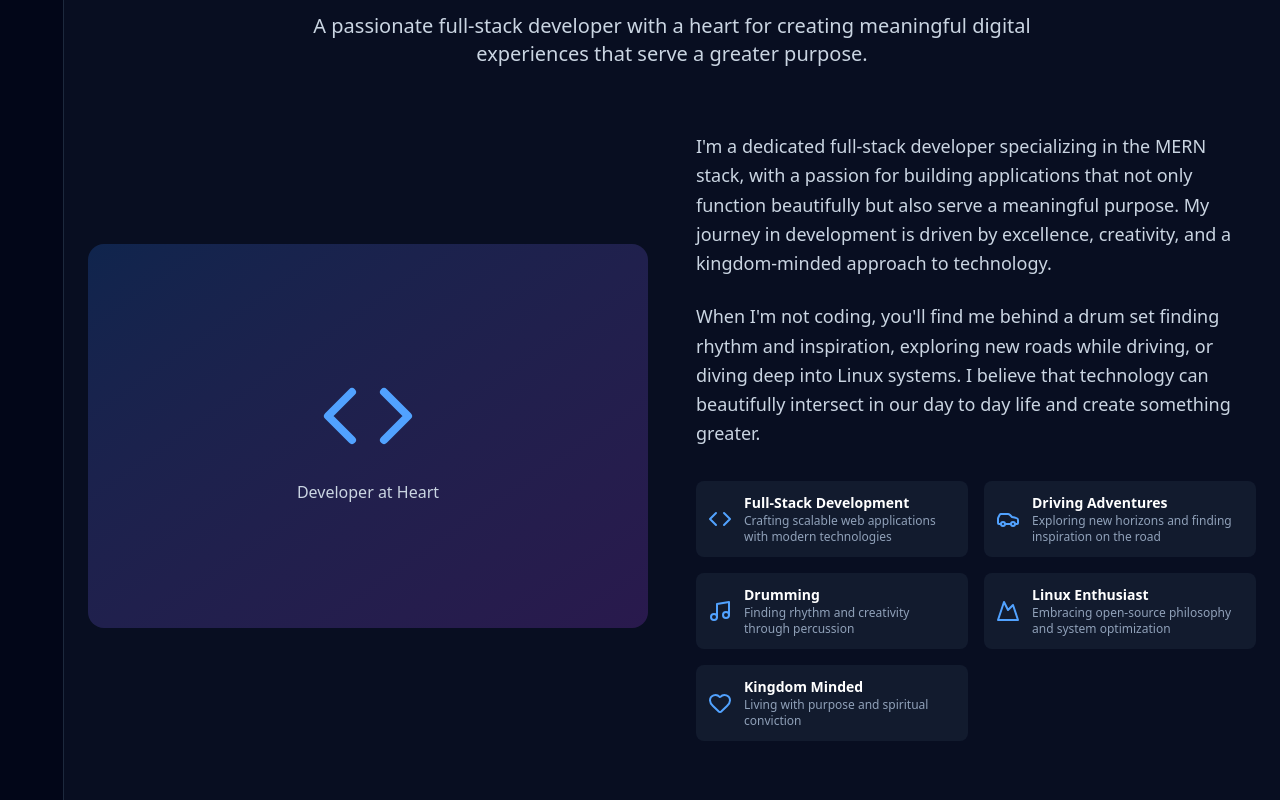
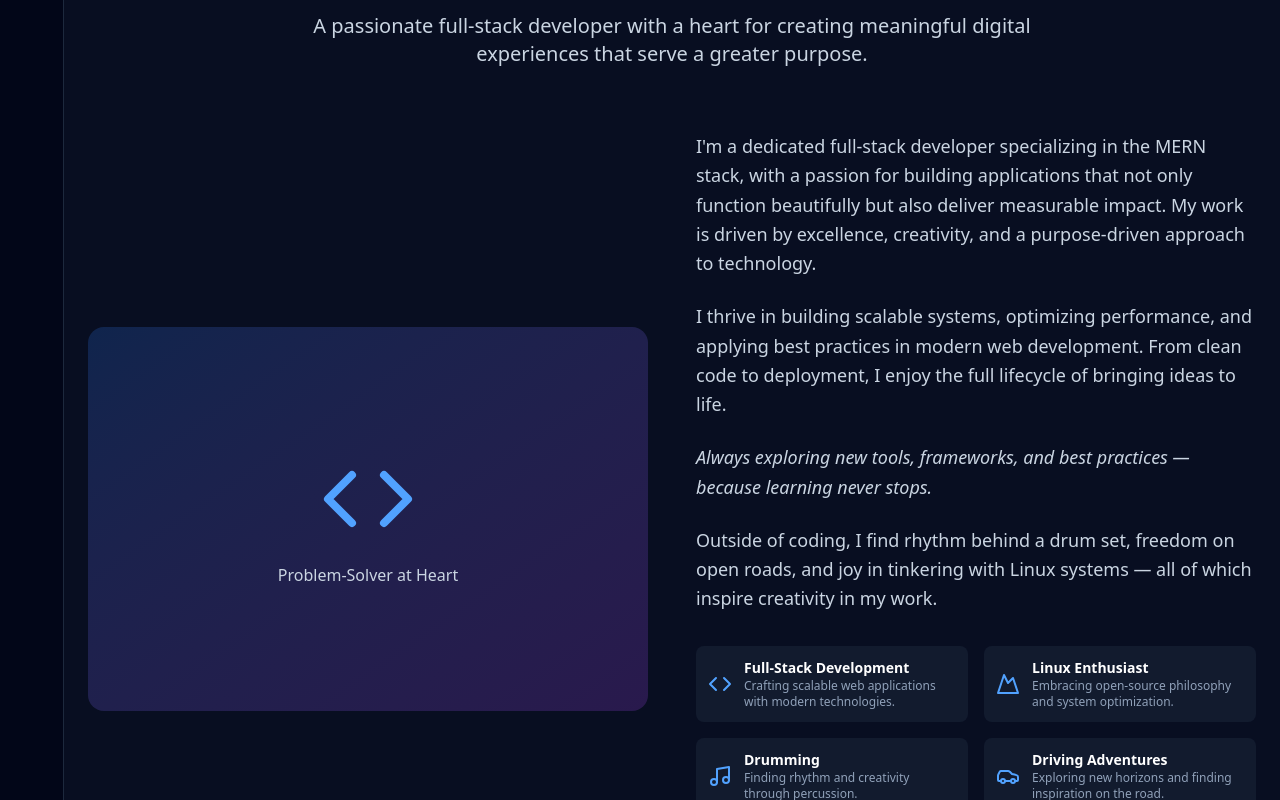
Before and after one commit to shedrack-okunda/my-portfolio, a React (Vite) app: page / in a window 1280 px wide. Shown: the part 940-1740 px from the top of the page. Built offline with nearby package versions, Linux system fonts and the light colour scheme.

Commit message:
refactor: reorder PASSIONS for better narrative flow feat: add framer-motion animations to passion cards

```diff
--- a/src/components/sections/About.tsx
+++ b/src/components/sections/About.tsx
@@ -1,109 +1,156 @@
-import { Car, Code, Heart, Mountain, Music } from "lucide-react";
+import { Code } from "lucide-react";
 import type React from "react";
+import { PASSIONS } from "../../config/passions";
+import { motion } from "framer-motion";
 
 const About: React.FC = () => {
-	const passions = [
-		{
-			icon: <Code className="w-6 h-6" />,
-			title: "Full-Stack Development",
-			description:
-				"Crafting scalable web applications with modern technologies",
-		},
-		{
-			icon: <Car className="w-6 h-6" />,
-			title: "Driving Adventures",
-			description:
-				"Exploring new horizons and finding inspiration on the road",
-		},
-		{
-			icon: <Music className="w-6 h-6" />,
-			title: "Drumming",
-			description: "Finding rhythm and creativity through percussion",
-		},
-		{
-			icon: <Mountain className="w-6 h-6" />,
-			title: "Linux Enthusiast",
-			description:
-				"Embracing open-source philosophy and system optimization",
-		},
-		{
-			icon: <Heart className="w-6 h-6" />,
-			title: "Kingdom Minded",
-			description: "Living with purpose and spiritual conviction",
-		},
-	];
-
 	return (
-		<>
 		<section id="about" className="py-20 bg-slate-900/50">
 			<div className="container mx-auto px-6">
+				{/* Heading */}
 				<div className="text-center mb-16">
-						<h2 className="text-4xl md:text-5xl font-bold mb-6 bg-gradient-to-r from-blue-400 to-purple-400 bg-clip-text text-transparent">
+					<motion.h2
+						initial={{ opacity: 0, y: -30 }}
+						whileInView={{ opacity: 1, y: 0 }}
+						viewport={{ once: true }}
+						transition={{ duration: 0.6 }}
+						className="text-4xl md:text-5xl font-bold mb-6 bg-gradient-to-r from-blue-400 to-purple-400 bg-clip-text text-transparent">
 						About Me
-						</h2>
-						<p className="text-xl text-slate-300 max-w-3xl mx-auto">
+					</motion.h2>
+
+					<motion.p
+						initial={{ opacity: 0, y: 20 }}
+						whileInView={{ opacity: 1, y: 0 }}
+						viewport={{ once: true }}
+						transition={{ delay: 0.2, duration: 0.6 }}
+						className="text-xl text-slate-300 max-w-3xl mx-auto">
 						A passionate full-stack developer with a heart for
 						creating meaningful digital experiences that serve a
 						greater purpose.
-						</p>
+					</motion.p>
 				</div>
 
 				<div className="grid md:grid-cols-2 gap-12 items-center">
-						<div>
-							<div className="w-full h-96 bg-gradient-to-br from-blue-500/20 to-purple-500/20 rounded-2xl flex items-center justify-center">
+					{/* Left Box */}
+					<motion.div
+						initial={{ opacity: 0, scale: 0.9 }}
+						whileInView={{ opacity: 1, scale: 1 }}
+						viewport={{ once: true }}
+						transition={{ duration: 0.6 }}
+						className="w-full h-96 bg-gradient-to-br from-blue-500/20 to-purple-500/20 rounded-2xl flex items-center justify-center">
 						<div className="text-center">
-									<Code className="w-24 h-24 mx-auto mb-4 text-blue-400" />
+							<Code
+								className="w-24 h-24 mx-auto mb-4 text-blue-400"
+								aria-hidden="true"
+							/>
 							<p className="text-slate-300">
-										Developer at Heart
+								Problem-Solver at Heart
 							</p>
 						</div>
-							</div>
-						</div>
+					</motion.div>
 
+					{/* Right Content */}
 					<div className="space-y-6">
-							<p className="text-lg text-slate-300 leading-relaxed">
-								I'm a dedicated full-stack developer
-								specializing in the MERN stack, with a passion
-								for building applications that not only function
-								beautifully but also serve a meaningful purpose.
-								My journey in development is driven by
-								excellence, creativity, and a kingdom-minded
+						{/* Professional Strengths */}
+						<motion.p
+							initial={{ opacity: 0, y: 20 }}
+							whileInView={{ opacity: 1, y: 0 }}
+							viewport={{ once: true }}
+							transition={{ delay: 0.2, duration: 0.6 }}
+							className="text-lg text-slate-300 leading-relaxed">
+							I'm a dedicated full-stack developer specializing in
+							the MERN stack, with a passion for building
+							applications that not only function beautifully but
+							also deliver measurable impact. My work is driven by
+							excellence, creativity, and a purpose-driven
 							approach to technology.
-							</p>
+						</motion.p>
 
-							<p className="text-lg text-slate-300 leading-relaxed">
-								When I'm not coding, you'll find me behind a
-								drum set finding rhythm and inspiration,
-								exploring new roads while driving, or diving
-								deep into Linux systems. I believe that
-								technology can beautifully intersect in our day
-								to day life and create something greater.
-							</p>
+						<motion.p
+							initial={{ opacity: 0, y: 20 }}
+							whileInView={{ opacity: 1, y: 0 }}
+							viewport={{ once: true }}
+							transition={{ delay: 0.4, duration: 0.6 }}
+							className="text-lg text-slate-300 leading-relaxed">
+							I thrive in building scalable systems, optimizing
+							performance, and applying best practices in modern
+							web development. From clean code to deployment, I
+							enjoy the full lifecycle of bringing ideas to life.
+						</motion.p>
 
+						{/* Learning Mindset Note */}
+						<motion.p
+							initial={{ opacity: 0, y: 20 }}
+							whileInView={{ opacity: 1, y: 0 }}
+							viewport={{ once: true }}
+							transition={{ delay: 0.6, duration: 0.6 }}
+							className="text-lg text-slate-300 leading-relaxed italic">
+							Always exploring new tools, frameworks, and best
+							practices — because learning never stops.
+						</motion.p>
+
+						{/* Personal Hobbies */}
+						<motion.p
+							initial={{ opacity: 0, y: 20 }}
+							whileInView={{ opacity: 1, y: 0 }}
+							viewport={{ once: true }}
+							transition={{ delay: 0.8, duration: 0.6 }}
+							className="text-lg text-slate-300 leading-relaxed">
+							Outside of coding, I find rhythm behind a drum set,
+							freedom on open roads, and joy in tinkering with
+							Linux systems — all of which inspire creativity in
+							my work.
+						</motion.p>
+
+						{/* Passions */}
 						<div className="grid grid-cols-2 gap-4 mt-8">
-								{passions.map((passion, index) => (
-									<div
-										key={index}
-										className="flex items-center space-x-3 p-3 bg-slate-800/50 rounded-lg">
+							{PASSIONS.map(
+								(
+									{ id, icon: Icon, title, description },
+									idx
+								) => (
+									<motion.div
+										key={id}
+										initial={{ opacity: 0, y: 20 }}
+										whileInView={{ opacity: 1, y: 0 }}
+										viewport={{ once: true }}
+										transition={{
+											delay: 0.2 * idx,
+											duration: 0.5,
+										}}
+										whileHover={{
+											scale: 1.05,
+											transition: {
+												type: "spring",
+												stiffness: 200,
+											},
+										}}
+										className="flex items-center space-x-3 p-3 bg-slate-800/50 rounded-lg cursor-default"
+										role="group"
+										tabIndex={0}
+										aria-label={title}>
 										<div className="text-blue-400">
-											{passion.icon}
+											<Icon
+												className="w-6 h-6"
+												aria-hidden="true"
+											/>
 										</div>
 										<div>
 											<h4 className="font-semibold text-sm">
-												{passion.title}
+												{title}
 											</h4>
 											<p className="text-xs text-slate-400">
-												{passion.description}
+												{description}
 											</p>
 										</div>
-									</div>
-								))}
+									</motion.div>
+								)
+							)}
 						</div>
 					</div>
 				</div>
 			</div>
 		</section>
-		</>
 	);
 };
 
--- a/src/components/sections/Hero.tsx
+++ b/src/components/sections/Hero.tsx
@@ -18,6 +18,7 @@ const Hero: React.FC = () => {
 						initial={{ scale: 0, opacity: 0 }}
 						animate={{ scale: 1, opacity: 1 }}
 						transition={{ duration: 0.8, ease: "easeOut" }}
+						viewport={{ once: true }}
 						className="mb-8">
 						<div className="w-32 h-32 mx-auto mt-6 mb-5 rounded-full bg-gradient-to-br from-blue-500 to-purple-600 p-1">
 							<div className="w-full h-full rounded-full bg-slate-950 flex items-center justify-center">
@@ -37,6 +38,7 @@ const Hero: React.FC = () => {
 					<motion.h1
 						initial={{ y: 40, opacity: 0 }}
 						animate={{ y: 0, opacity: 1 }}
+						viewport={{ once: true }}
 						transition={{ duration: 0.8, delay: 0.3 }}
 						className="text-4xl md:text-6xl font-bold mb-5">
 						<span className="bg-gradient-to-r from-blue-400 via-purple-400 to-blue-500 bg-clip-text text-transparent">
@@ -49,6 +51,7 @@ const Hero: React.FC = () => {
 						initial={{ y: 40, opacity: 0 }}
 						animate={{ y: 0, opacity: 1 }}
 						transition={{ duration: 0.8, delay: 0.5 }}
+						viewport={{ once: true }}
 						className="text-2xl mb-1 font-semibold text-slate-200">
 						Full-Stack Developer
 						<br />• MERN | TypeScript | Tailwind
@@ -59,6 +62,7 @@ const Hero: React.FC = () => {
 						initial={{ opacity: 0 }}
 						animate={{ opacity: 1 }}
 						transition={{ duration: 0.8, delay: 0.7 }}
+						viewport={{ once: true }}
 						className="text-xl md:text-2xl text-slate-300 mb-8 leading-relaxed">
 						Passionate MERN stack developer crafting digital
 						experiences with purpose and excellence.
@@ -72,6 +76,7 @@ const Hero: React.FC = () => {
 					<motion.div
 						initial={{ y: 20, opacity: 0 }}
 						animate={{ y: 0, opacity: 1 }}
+						viewport={{ once: true }}
 						transition={{ duration: 0.8, delay: 0.9 }}
 						className="flex flex-col sm:flex-row gap-4 justify-center mb-10">
 						<a
@@ -90,6 +95,7 @@ const Hero: React.FC = () => {
 					<motion.div
 						initial={{ opacity: 0 }}
 						animate={{ opacity: 1 }}
+						viewport={{ once: true }}
 						transition={{ duration: 0.8, delay: 1.1 }}
 						className="flex justify-center space-x-6">
 						{SOCIAL_LINKS.map(({ id, href, icon: Icon, label }) => (
```
Lines whose indentation alone changed are shown as unchanged.
